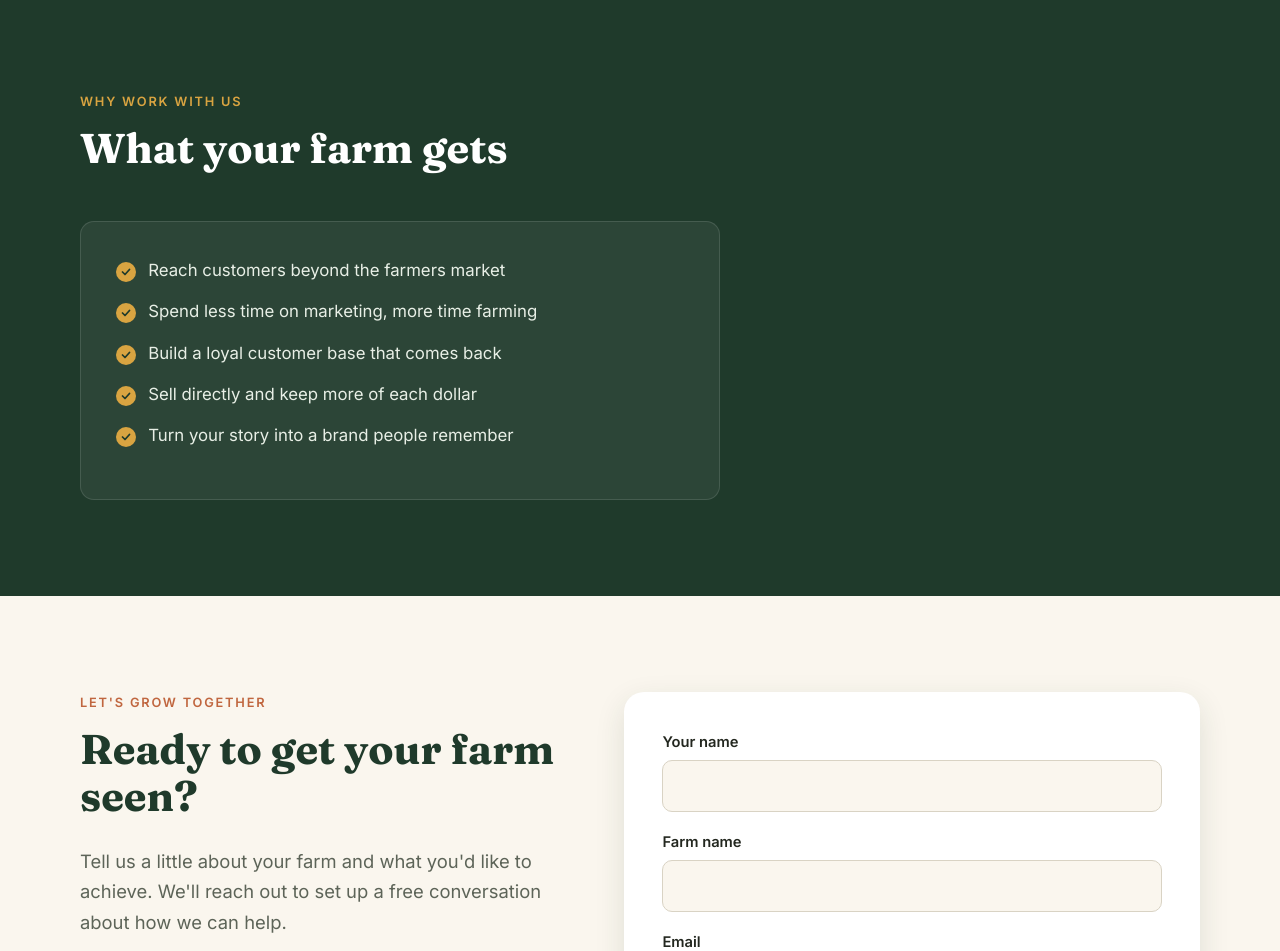
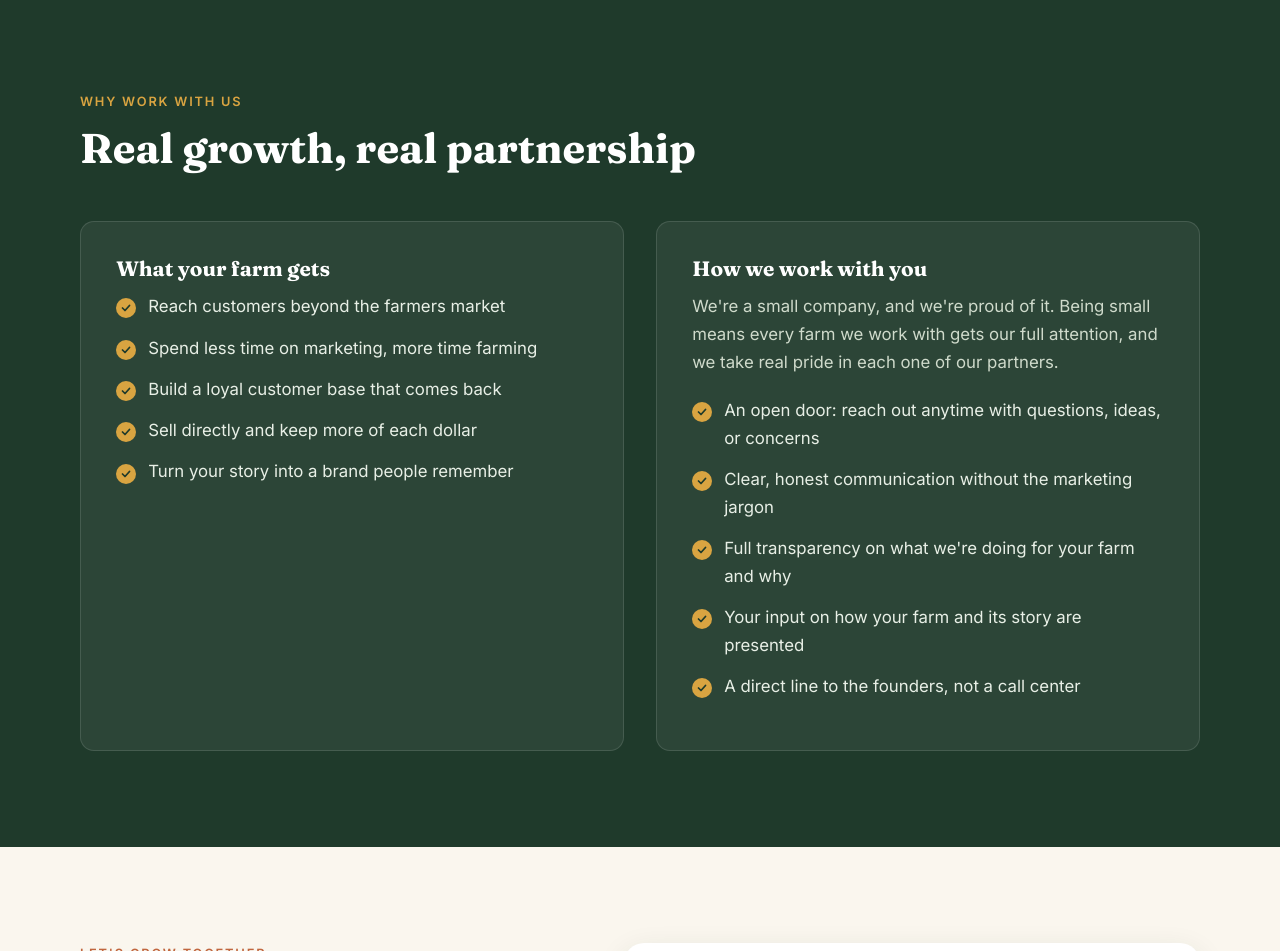
Before and after one commit to longballdriver/FARMGUYS, a plain HTML site: page index.html in a window 1280 px wide. Shown: the part 4440-5391 px from the top of the page. Drawn offline with Linux system fonts and the light colour scheme.

Commit message:
Add small-team partnership and open communication card to Why Us
Co-Authored-By: Claude Opus 5.5 <noreply@anthropic.com>
Claude-Session: https://claude.ai/code/session_01ASKUiPi5WCkuWgTG3BG8En

```diff
--- a/index.html
+++ b/index.html
@@ -8,7 +8,7 @@
   <link rel="preconnect" href="https://fonts.googleapis.com" />
   <link rel="preconnect" href="https://fonts.gstatic.com" crossorigin />
   <link href="https://fonts.googleapis.com/css2?family=Fraunces:opsz,wght@9..144,600;9..144,700&family=Inter:wght@400;500;600&display=swap" rel="stylesheet" />
-  <link rel="stylesheet" href="styles.css?v=4" />
+  <link rel="stylesheet" href="styles.css?v=5" />
 </head>
 <body id="top">
 
@@ -234,16 +234,28 @@
       <div class="container">
         <div class="section-head">
           <p class="eyebrow eyebrow-light">Why work with us</p>
-          <h2>What your farm gets</h2>
+          <h2>Real growth, real partnership</h2>
         </div>
         <div class="audiences">
           <article class="audience">
-                        <ul class="checks">
+            <h3>What your farm gets</h3>
+            <ul class="checks">
               <li>Reach customers beyond the farmers market</li>
               <li>Spend less time on marketing, more time farming</li>
               <li>Build a loyal customer base that comes back</li>
               <li>Sell directly and keep more of each dollar</li>
               <li>Turn your story into a brand people remember</li>
+            </ul>
+          </article>
+          <article class="audience">
+            <h3>How we work with you</h3>
+            <p class="audience-intro">We're a small company, and we're proud of it. Being small means every farm we work with gets our full attention, and we take real pride in each one of our partners.</p>
+            <ul class="checks">
+              <li>An open door: reach out anytime with questions, ideas, or concerns</li>
+              <li>Clear, honest communication without the marketing jargon</li>
+              <li>Full transparency on what we're doing for your farm and why</li>
+              <li>Your input on how your farm and its story are presented</li>
+              <li>A direct line to the founders, not a call center</li>
             </ul>
           </article>
         </div>
--- a/styles.css
+++ b/styles.css
@@ -207,7 +207,7 @@ a { color: var(--green-700); }
 .step p { color: var(--muted); }
 
 /* Audiences */
-.audiences { display: grid; grid-template-columns: 1fr; gap: 2rem; max-width: 640px; }
+.audiences { display: grid; grid-template-columns: 1fr 1fr; gap: 2rem; }
 .audience { background: rgba(255,255,255,0.06); border: 1px solid rgba(255,255,255,0.12); border-radius: var(--radius); padding: 2.2rem; }
 .checks { list-style: none; padding: 0; margin: 0; }
 .checks li { position: relative; padding-left: 2rem; margin-bottom: 0.85rem; }
@@ -323,3 +323,4 @@ a { color: var(--green-700); }
 @media (max-width: 560px) {
   .values { grid-template-columns: 1fr; }
 }
+.audience-intro { color: #cfdacb; margin-bottom: 1.3rem; }
```
